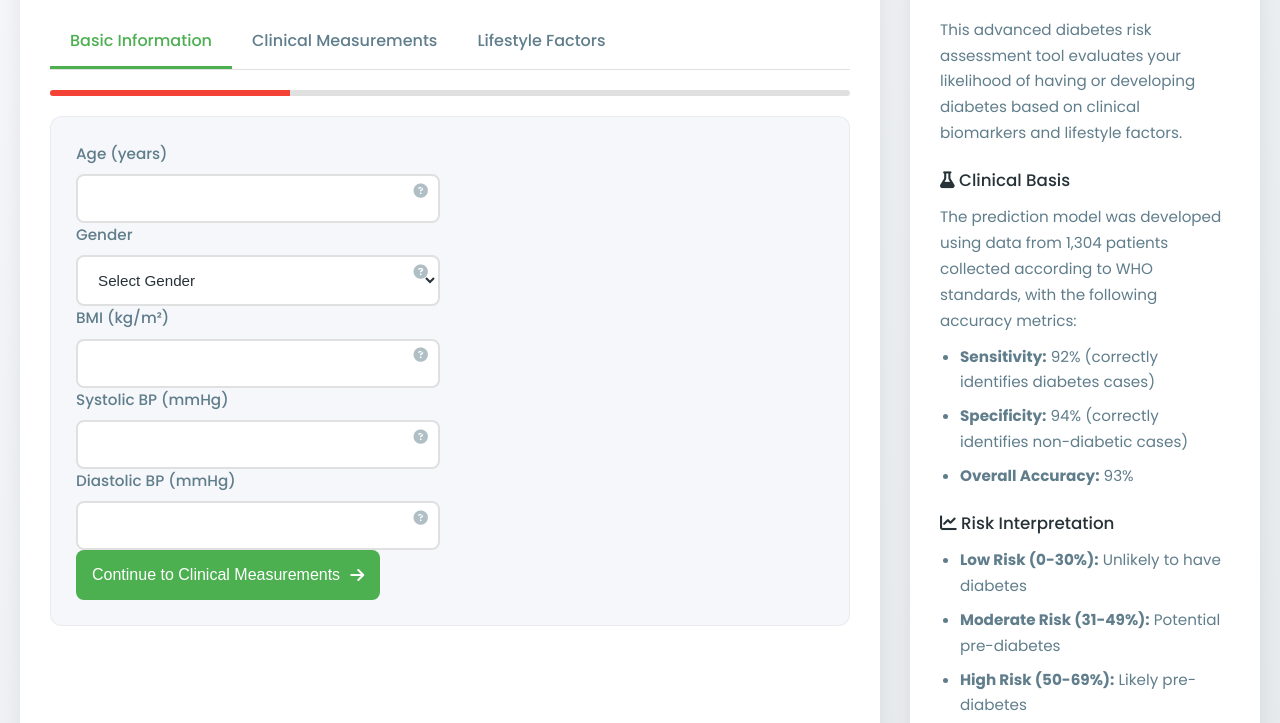
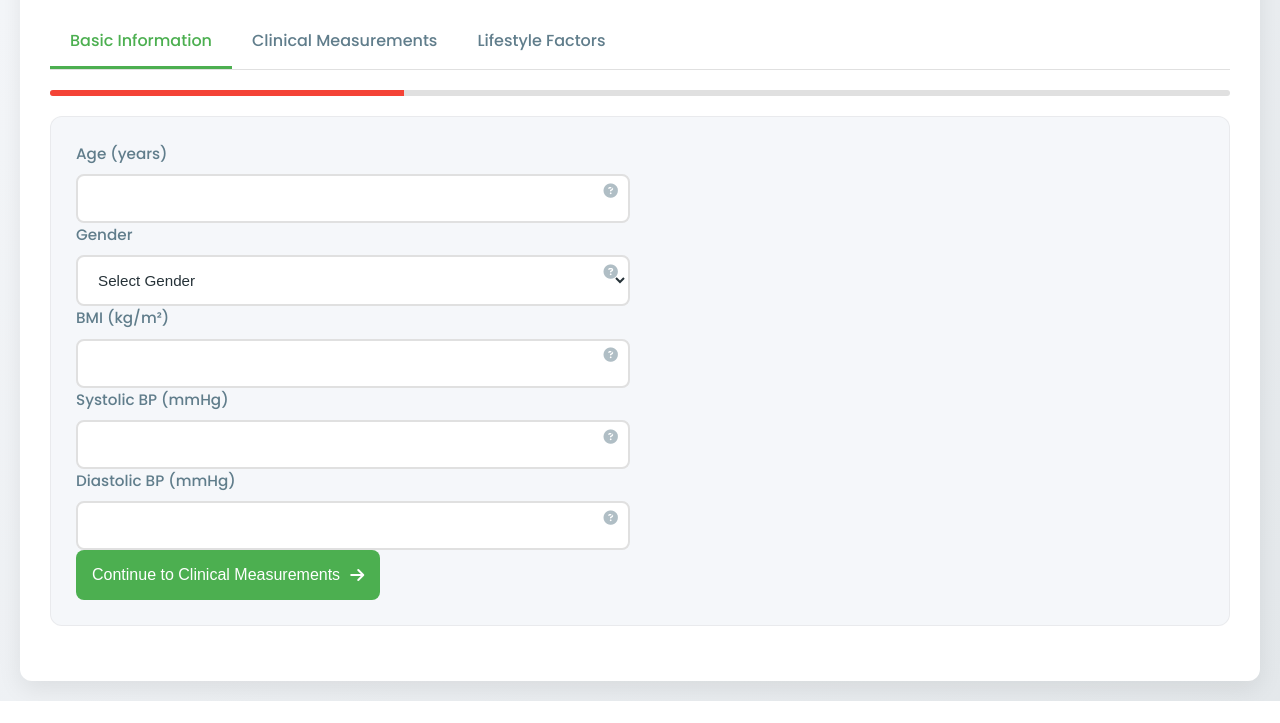
Before and after one commit to Sebukpor/diabetes-18, a plain HTML site: page index.html in a window 1280 px wide. Shown: the part 125-848 px from the top of the page. After the commit the page ends 826 px from the top, so only its background shows below. Drawn offline with Linux system fonts and the light colour scheme.

Commit message:
Update index.html

```diff
--- a/index.html
+++ b/index.html
@@ -596,7 +596,7 @@
       </div>
     </div>
 
-    <div class="info-sidebar">
+    <!--<div class="info-sidebar">
       <h2><i class="fas fa-info-circle"></i> About This Assessment</h2>
       <div class="info-content">
         <p>This advanced diabetes risk assessment tool evaluates your likelihood of having or developing diabetes based on clinical biomarkers and lifestyle factors.</p>
@@ -629,6 +629,7 @@
       </div>
     </div>
   </div>
+    -->
 
   <script>
     // Mean and scale values for normalization
```
